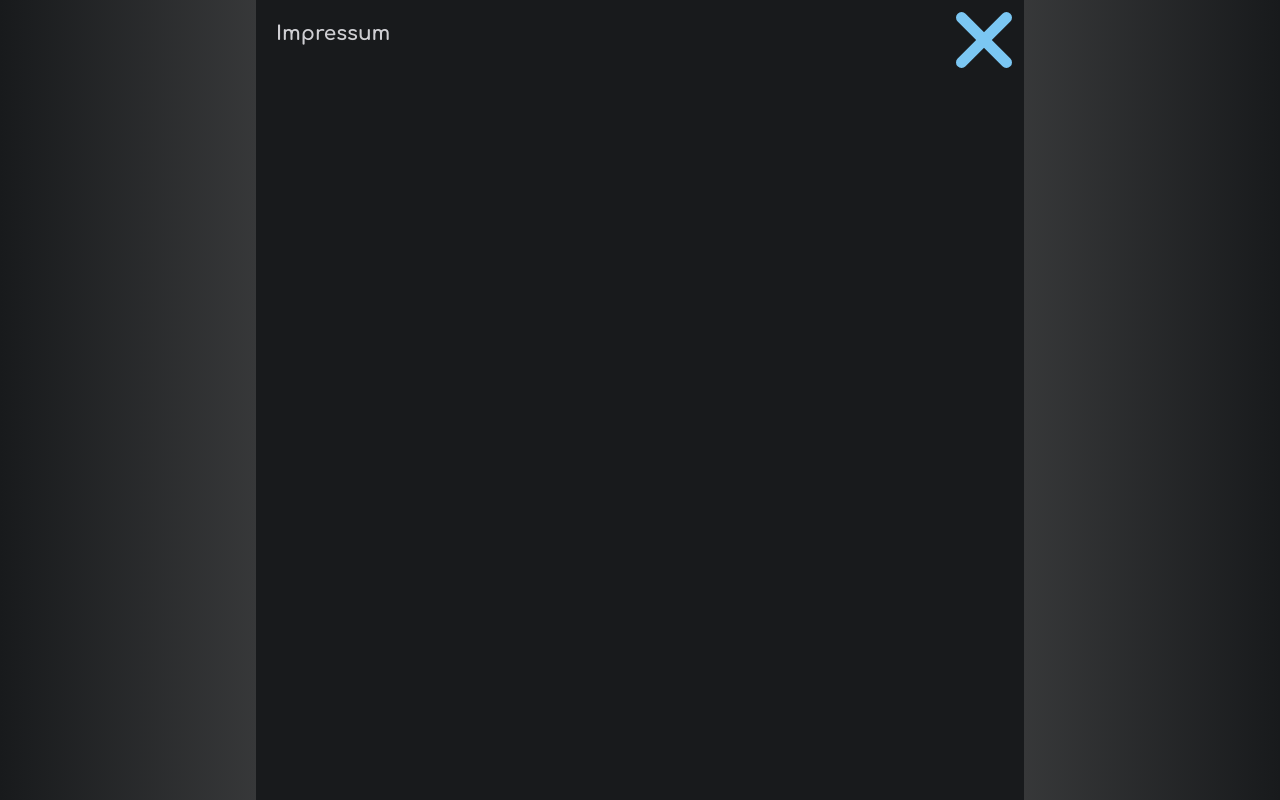
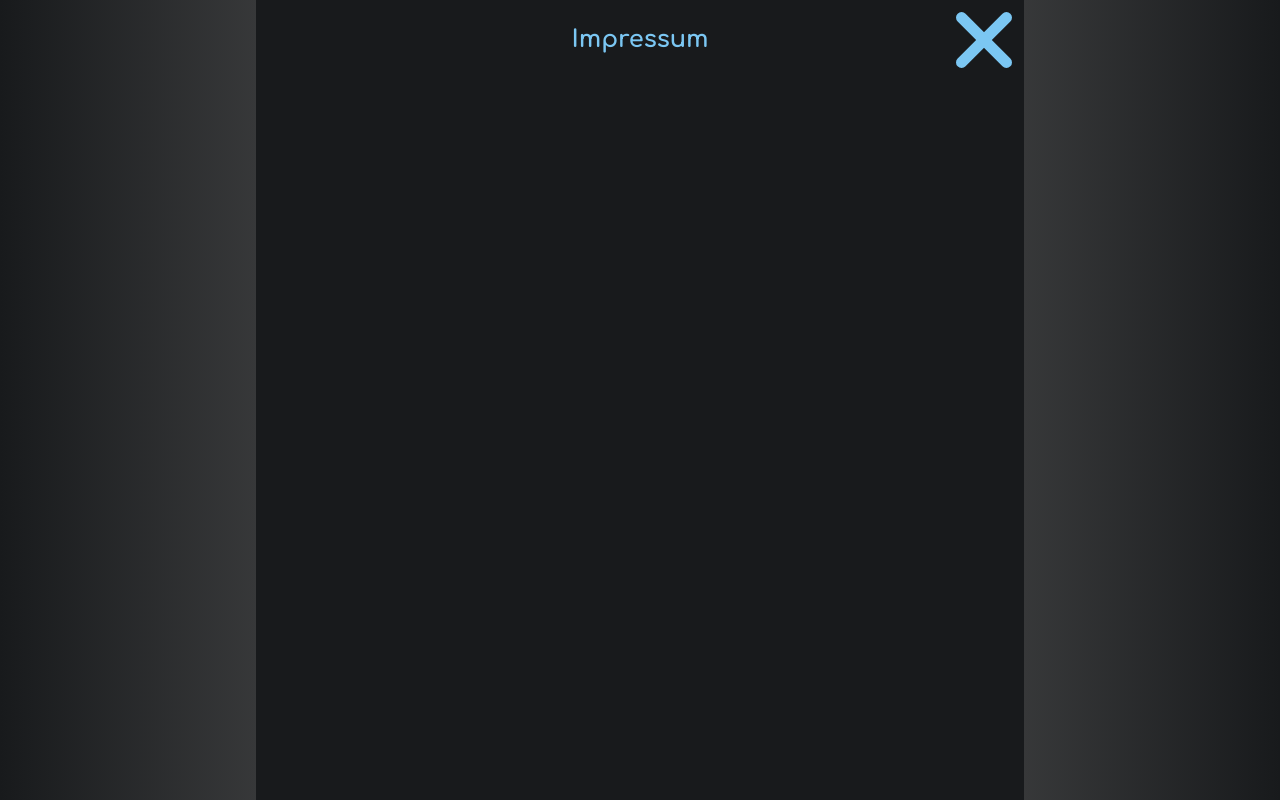
Before and after one commit to tim-w97/MyProfilePage, a React (Create React App) app: page /impressum in a window 1280 px wide. Built offline with nearby package versions, Linux system fonts and the light colour scheme.

Commit message:
added new component for a dismisable top bar

```diff
--- a/src/pages/CVPage.js
+++ b/src/pages/CVPage.js
@@ -9,6 +9,7 @@ import codivoLogo from '../assets/images/logos/codivo.png'
 import dot9Logo from '../assets/images/logos/dot9.jpeg'
 import XMark from "../widgets/icons/XMark";
 import PageTemplate from "../widgets/PageTemplate";
+import DismissTopBar from "../widgets/DismissTopBar";
 
 function CVPage() {
   useEffect(() => window.scrollTo(0, 0));
@@ -129,19 +130,7 @@ function CVPage() {
             }
         />
 
-        <div className="fixed top-0 left-0 right-0">
-          <div className="flex items-center h-20 max-w-screen-md m-auto bg-tim-dark-blue">
-            <div className="w-20"></div>
-            <p className="grow text-2xl font-bold text-tim-light-blue text-center">
-              Lebenslauf
-            </p>
-            <Link to="/">
-              <div className='w-20'>
-                <XMark className='stroke-tim-light-blue p-3'/>
-              </div>
-            </Link>
-          </div>
-        </div>
+        <DismissTopBar title='Lebenslauf'/>
       </PageTemplate>
   );
 }
--- a/src/pages/Imprint.js
+++ b/src/pages/Imprint.js
@@ -1,21 +1,13 @@
 import {Link} from "react-router-dom";
 import XMark from "../widgets/icons/XMark";
 import PageTemplate from "../widgets/PageTemplate";
+import DismissTopBar from "../widgets/DismissTopBar";
 
 function Imprint() {
     return(
         <PageTemplate>
             <div className='h-screen'>
-                <div className='flex justify-between items-start'>
-                    <div className='m-5'>
-                        <p className='font-bold mb-3'>Impressum</p>
-                    </div>
-                    <Link to="/">
-                        <div className='w-20'>
-                            <XMark className='stroke-tim-light-blue p-3'/>
-                        </div>
-                    </Link>
-                </div>
+                <DismissTopBar title='Impressum'/>
             </div>
         </PageTemplate>
     )
--- /dev/null
+++ b/src/widgets/DismissTopBar.js
@@ -0,0 +1,22 @@
+import {Link} from "react-router-dom";
+import XMark from "./icons/XMark";
+
+function DismissTopBar(props) {
+    return (
+        <div className="fixed top-0 left-0 right-0">
+            <div className="flex items-center h-20 max-w-screen-md m-auto bg-tim-dark-blue">
+                <div className="w-20"></div>
+                <p className="grow text-2xl font-bold text-tim-light-blue text-center">
+                    {props.title}
+                </p>
+                <Link to="/">
+                    <div className='w-20'>
+                        <XMark className='stroke-tim-light-blue p-3'/>
+                    </div>
+                </Link>
+            </div>
+        </div>
+    )
+}
+
+export default DismissTopBar
```
